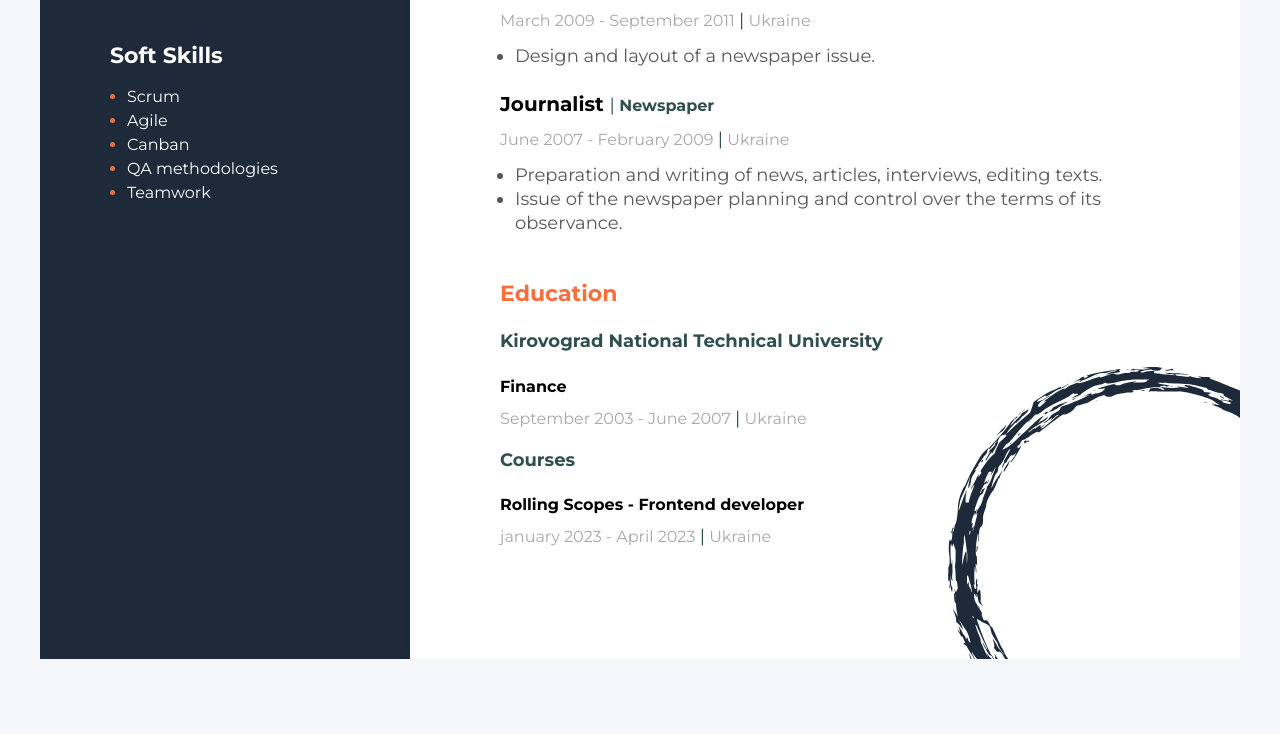
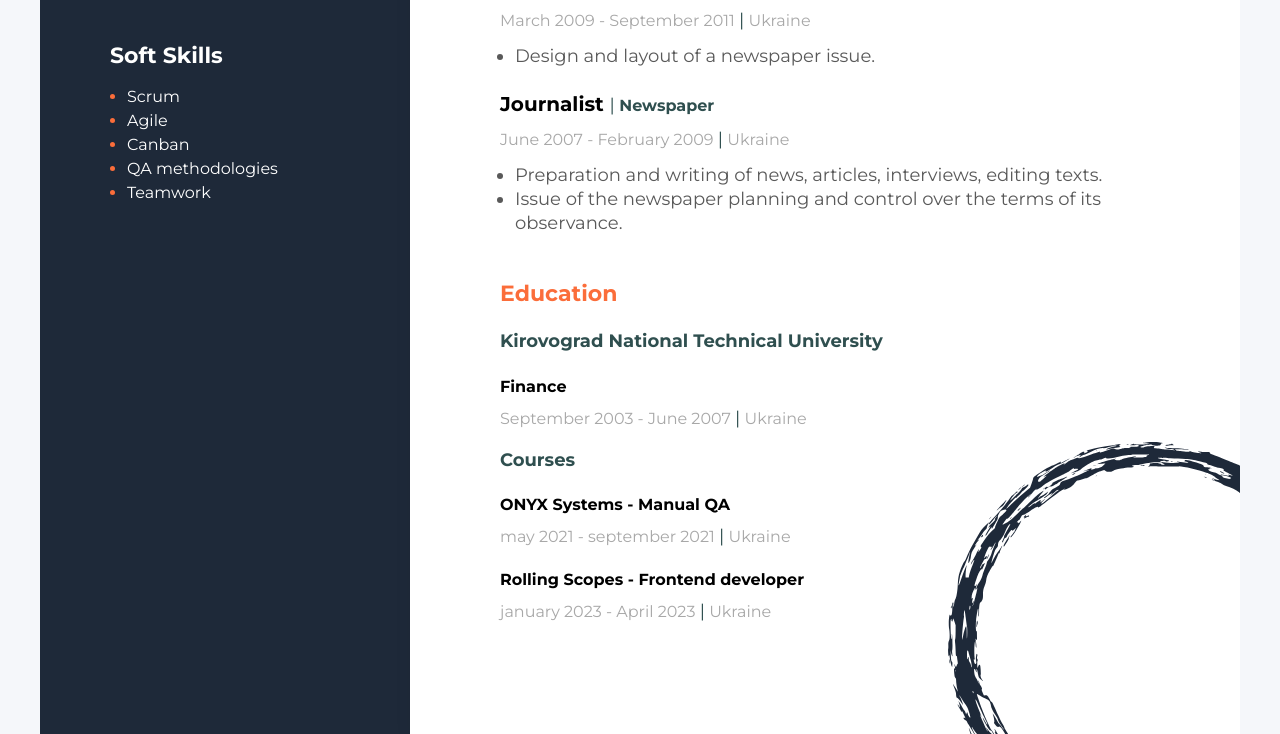
Before and after one commit to olgdem/My_CV, a plain HTML site: page index.html in a window 1280 px wide. Shown: the part 1262-1996 px from the top of the page. Before the commit the page ends 1921 px from the top, so only its background shows below. Drawn offline with Linux system fonts and the light colour scheme.

Commit message:
add courses

```diff
--- a/index.html
+++ b/index.html
@@ -121,6 +121,12 @@
 
             <div>
                 <h4 class="university">Courses</h4>
+                <h5 class="department">ONYX Systems - Manual QA</h5>
+                <p class="period">may 2021 - september 2021   <span class="line">|</span>   Ukraine</p>
+            </div>
+
+            <div>
+
                 <h5 class="department">Rolling Scopes - Frontend developer</h5>
                 <p class="period">january 2023 - April 2023   <span class="line">|</span>   Ukraine</p>
             </div>
```
